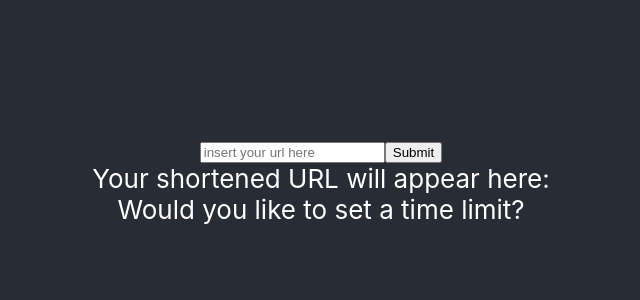
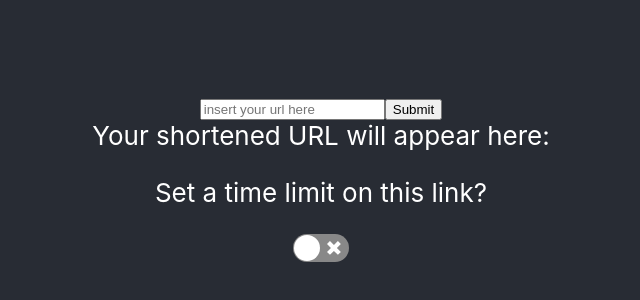
Before and after one commit to YididiyaM/URLshortener-frontend, a React (Create React App) app: page / in a window 1280 px wide. Shown: the part 222-522 px from the top of the page, without its empty margins (319-959 px from the left). Built offline with nearby package versions, Linux system fonts and the light colour scheme; no server answers.

Commit message:
added a toggle to see if the user would like to optionally set a time limit

```diff
--- a/package.json
+++ b/package.json
@@ -12,6 +12,7 @@
     "react-router": "^6.11.0",
     "react-router-dom": "^6.11.0",
     "react-scripts": "5.0.1",
+    "react-switch": "^7.0.0",
     "switch": "^0.0.0",
     "validator": "^13.9.0",
     "web-vitals": "^2.1.4"
--- a/src/App.js
+++ b/src/App.js
@@ -1,5 +1,4 @@
 import PostForm from "./components/PostForm";
-import OptionalValidity from "./components/OptionalValidity";
 import "./App.css";
 import { BrowserRouter as Router } from "react-router-dom";
 
@@ -9,7 +8,6 @@ function App() {
       <div className="App">
         <header className="App-header">
           <PostForm />
-          <OptionalValidity />
         </header>
       </div>
     </Router>
--- a/src/components/OptionalValidity.js
+++ /dev/null
@@ -1,7 +0,0 @@
-import React from "react";
-
-const OptionalValidity = () => {
-  return <div>Would you like to set a time limit?</div>;
-};
-
-export default OptionalValidity;
--- a/src/components/PostForm.js
+++ b/src/components/PostForm.js
@@ -2,11 +2,14 @@ import React, { useState } from "react";
 import axios from "axios";
 import { debounce } from "lodash";
 import validator from "validator";
+import ReactSwitch from "react-switch";
 
 import ShortenedURL from "./ShortenedURL";
 const PostForm = () => {
   const url = "http://localhost:8080/rawUrl";
   const [rawUrl, setRawUrl] = useState("");
+  const [toggle, setToggle] = useState(false);
+  const [expiration, setExpiration] = useState("");
 
   const submit = (e) => {
     e.target.reset();
@@ -25,6 +28,10 @@ const PostForm = () => {
     setRawUrl(userUrl);
   }, 800);
 
+  const handleToggle = (val) => {
+    setToggle(val);
+    console.log(toggle);
+  };
   return (
     <div>
       <form onSubmit={(e) => submit(e)}>
@@ -36,6 +43,8 @@ const PostForm = () => {
         />
         <button>Submit</button>
         <ShortenedURL rawUrl={rawUrl} />
+        <p> Set a time limit on this link?</p>
+        <ReactSwitch checked={toggle} onChange={handleToggle} />
       </form>
     </div>
   );
```
Also changed, not shown: 1 other file (tests, documents, lock files or other folders).
